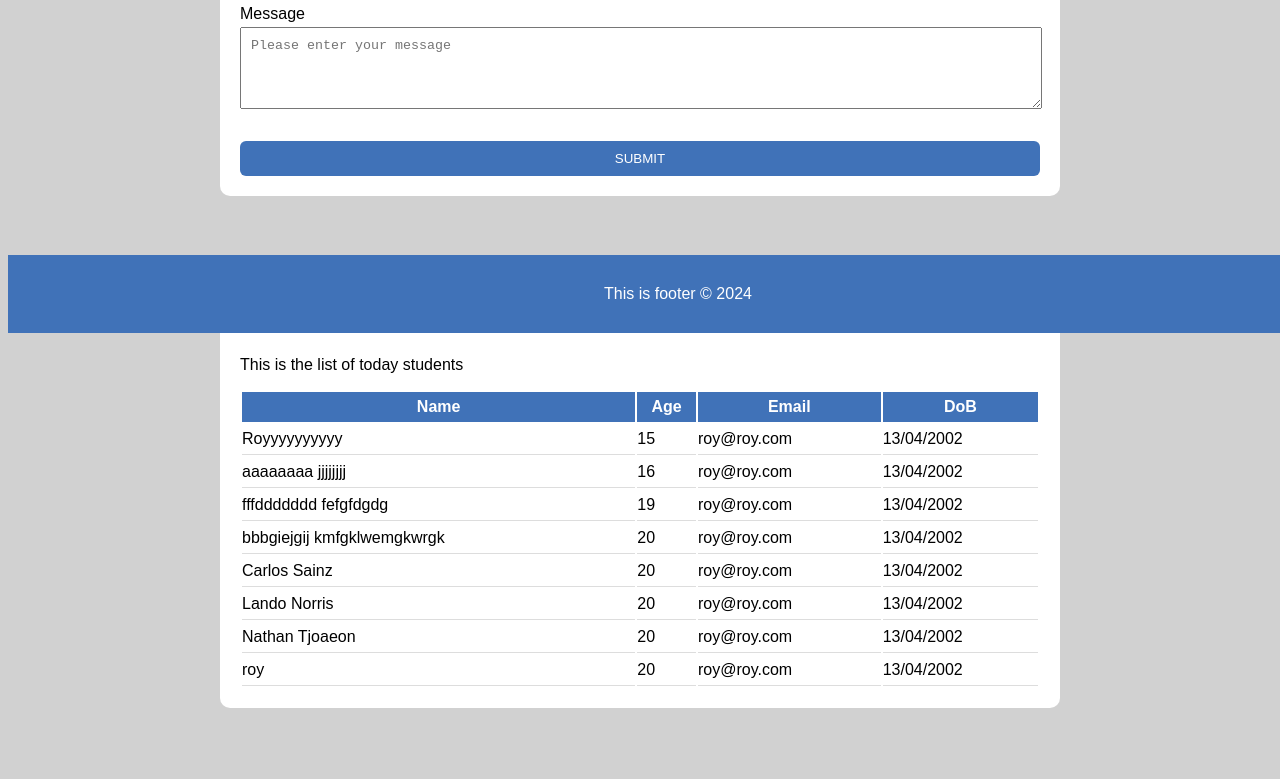
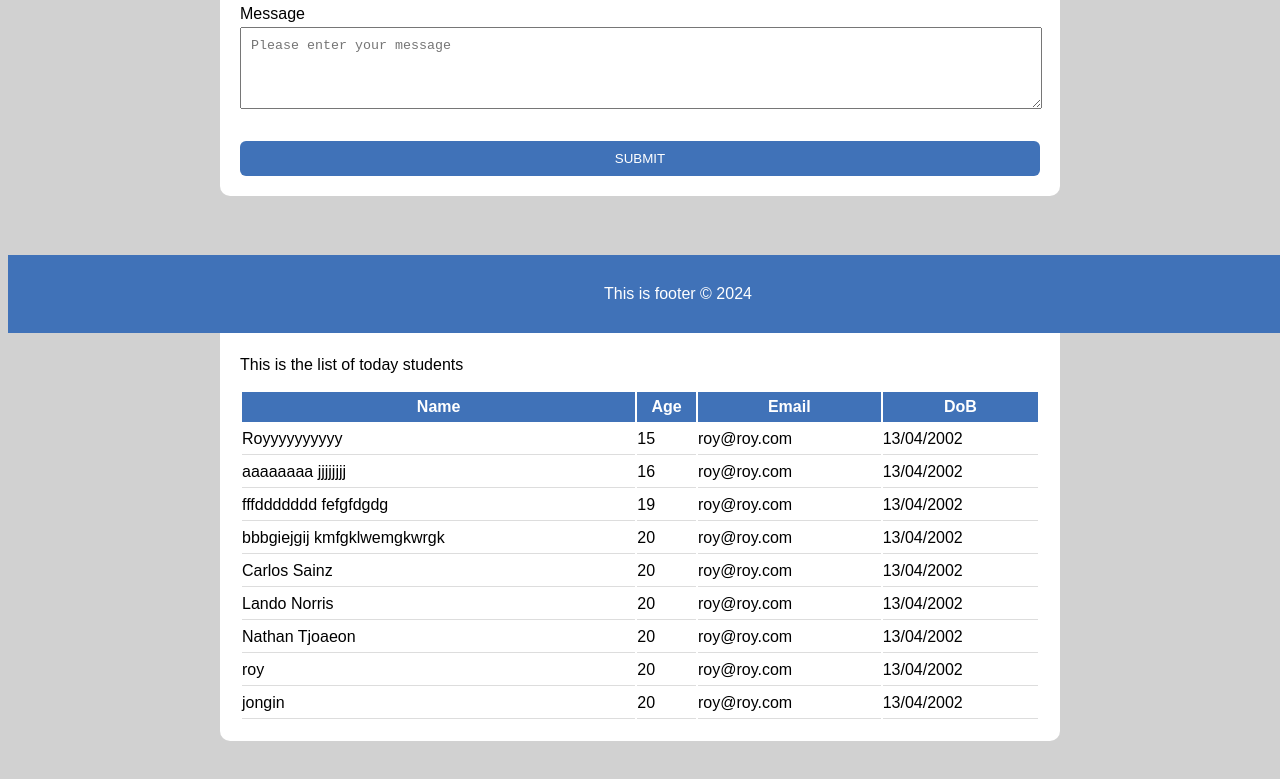
Before and after one commit to RoidahSahda/revou-test, a plain HTML site: page index.html in a window 1280 px wide. Shown: the part 467-1246 px from the top of the page. Drawn offline with Linux system fonts and the light colour scheme.

Commit message:
add jongin

```diff
--- a/index.html
+++ b/index.html
@@ -168,6 +168,12 @@
                     <td>roy@roy.com</td>
                     <td>13/04/2002</td>
                 </tr>
+                <tr>
+                    <td>jongin</td>
+                    <td>20</td>
+                    <td>roy@roy.com</td>
+                    <td>13/04/2002</td>
+                </tr>
             </tbody>
 
         </table>
```
